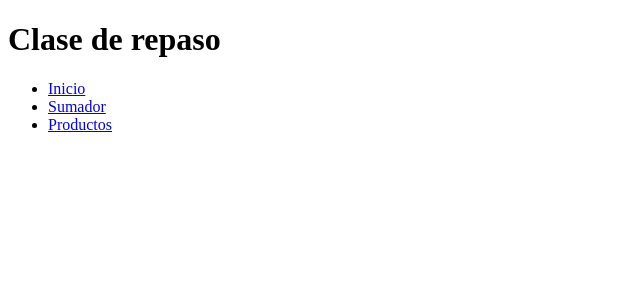
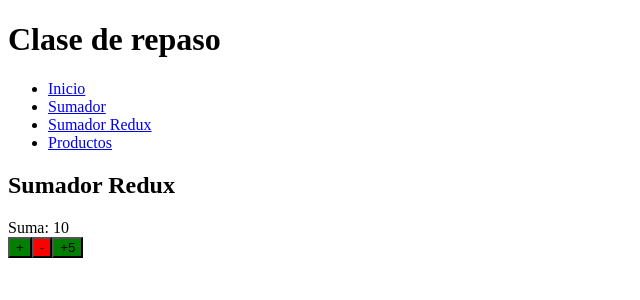
Before and after one commit to CESIT-2021/prog3-frontend, a React (Create React App) app: page /sumador-redux in a window 1280 px wide. Shown: the top 300 px of the page, without its empty margins (0-640 px from the left). Built offline with nearby package versions, Linux system fonts and the light colour scheme.

Commit message:
Configuramos react-redux

```diff
--- a/package.json
+++ b/package.json
@@ -3,12 +3,14 @@
   "version": "0.1.0",
   "private": true,
   "dependencies": {
+    "@reduxjs/toolkit": "^1.6.1",
     "@testing-library/jest-dom": "^5.14.1",
     "@testing-library/react": "^11.2.7",
     "@testing-library/user-event": "^12.8.3",
     "axios": "^0.21.1",
     "react": "^17.0.2",
     "react-dom": "^17.0.2",
+    "react-redux": "^7.2.5",
     "react-router-dom": "^5.2.1",
     "react-scripts": "4.0.3",
     "web-vitals": "^1.1.2"
--- a/src/App.jsx
+++ b/src/App.jsx
@@ -9,6 +9,7 @@ import PaginaSumador from './pages/PaginaSumador';
 import PaginaProductos from './pages/PaginaProductos';
 import PaginaInicio from './pages/PaginaInicio';
 import PaginaDetalleProducto from './pages/PaginaDetalleProducto';
+import PaginaSumadorRedux from './pages/PaginaSumadorRedux';
 
 
 const App = () => {
@@ -24,6 +25,9 @@ const App = () => {
                 <Link to="/sumador">Sumador</Link>
             </li>
             <li>
+                <Link to="/sumador-redux">Sumador Redux</Link>
+            </li>
+            <li>
                 <Link to="/productos">Productos</Link>
             </li>
         </ul>
@@ -32,6 +36,7 @@ const App = () => {
             <Switch>
                 <Route exact path="/" component={PaginaInicio} />
                 <Route path="/sumador" component={PaginaSumador} />
+                <Route path="/sumador-redux" component={PaginaSumadorRedux} />
                 <Route exact path="/productos" component={PaginaProductos} />
                 <Route path="/productos/:idProducto" component={PaginaDetalleProducto} />
             </Switch>
--- /dev/null
+++ b/src/components/CantidadDeProductos.jsx
@@ -0,0 +1,11 @@
+import React from 'react'
+
+const CantidadDeProductos = () => {
+    return (
+        <p>
+            Cantidad: XXX
+        </p>
+    )
+}
+
+export default CantidadDeProductos
--- a/src/index.js
+++ b/src/index.js
@@ -5,10 +5,14 @@ import reportWebVitals from './reportWebVitals';
 
 import {BrowserRouter} from "react-router-dom";
 
+import store from './store/store'
+import { Provider } from 'react-redux'
 
 ReactDOM.render(
 <BrowserRouter>
-  <App />
+  <Provider store={store}>
+    <App />
+  </Provider>
 </BrowserRouter>
 , document.getElementById('root'));
 
--- a/src/pages/PaginaProductos.jsx
+++ b/src/pages/PaginaProductos.jsx
@@ -1,6 +1,7 @@
 import React, {useEffect, useState } from 'react';
 import axios from 'axios';
 import { Link } from 'react-router-dom'
+import CantidadDeProductos from '../components/CantidadDeProductos';
 
 const PaginaProductos = () => {
 
@@ -38,6 +39,9 @@ const renderProductos = () => {
   return (
     <>
       <h2>Listando productos</h2>
+
+      <CantidadDeProductos />
+
       {cargando && <b>Cargando...</b>}
       {!cargando && <table>
           <thead>
--- /dev/null
+++ b/src/pages/PaginaSumadorRedux.jsx
@@ -0,0 +1,33 @@
+import React from 'react';
+import { useSelector, useDispatch } from 'react-redux';
+import { increment, decrement, incrementByAmount } from '../store/slices/counterSlice';
+import Boton from '../components/Boton';
+
+const PaginaSumadorRedux = () => {
+
+    const count = useSelector((state) => state.counter.value)
+    const dispatch = useDispatch();
+
+    return (
+        <>
+            <h2>Sumador Redux</h2>
+            <div>Suma: {count}</div>
+            <Boton
+                titulo="+"
+                manejador={()=> dispatch(increment())}
+                tipo="principal"
+            />
+            <Boton
+                titulo="-"
+                manejador={()=> dispatch(decrement())}
+            />
+            <Boton
+                titulo="+5"
+                manejador={()=> dispatch(incrementByAmount(5))}
+                tipo="principal"
+            />
+        </>
+    )
+}
+
+export default PaginaSumadorRedux
--- /dev/null
+++ b/src/store/slices/counterSlice.js
@@ -0,0 +1,23 @@
+import { createSlice } from '@reduxjs/toolkit'
+
+export const counterSlice = createSlice({
+  name: 'counter',
+  initialState: {
+    value: 10,
+  },
+  reducers: {
+    increment: (state) => {
+      state.value += 1
+    },
+    decrement: (state) => {
+      state.value -= 1
+    },
+    incrementByAmount: (state, action) => {
+      state.value += action.payload
+    },
+  },
+})
+
+export const { increment, decrement, incrementByAmount } = counterSlice.actions
+
+export default counterSlice.reducer
--- /dev/null
+++ b/src/store/store.js
@@ -0,0 +1,8 @@
+import { configureStore } from '@reduxjs/toolkit'
+import counterReducer from './slices/counterSlice'
+
+export default configureStore({
+  reducer: {
+      counter: counterReducer
+  },
+});
```
Also changed, not shown: 2 other files (tests, documents, lock files or other folders).
